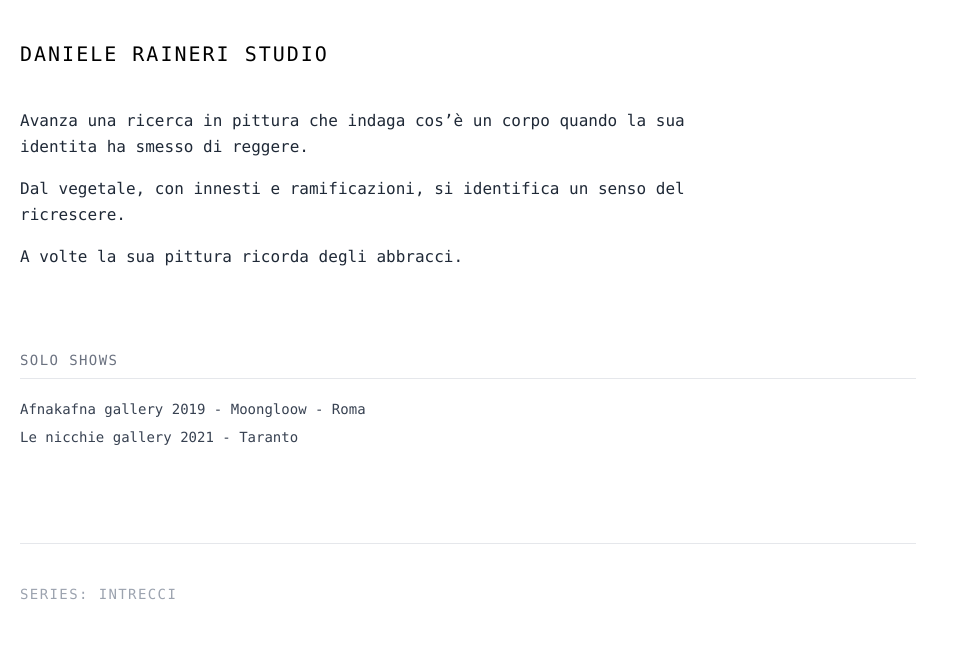
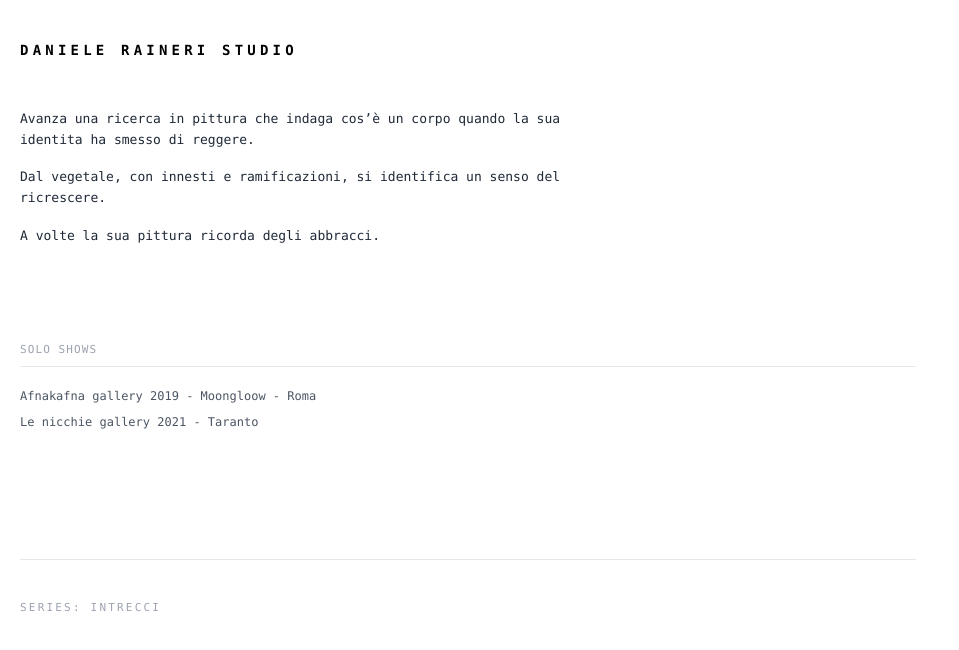
Before and after one commit to danieleraineri1990-prog/danieleraineristudio, a Next.js app: page / in a window 1280 px wide. Shown: the top 650 px of the page, without its empty margins (0-959 px from the left). Built offline with nearby package versions, Linux system fonts and the light colour scheme.

Commit message:
Update index.js

```diff
--- a/pages/index.js
+++ b/pages/index.js
@@ -9,28 +9,26 @@ export default function Home() {
       </Head>
 
       <div className="max-w-4xl">
-        {/* Titolo più piccolo e meno pesante */}
-        <h1 className="text-xl font-mono mt-5 uppercase tracking-widest">
+        <h1 className="text-sm font-mono mt-5 uppercase tracking-[0.3em] font-bold">
           {data.name}
         </h1>
 
-        {/* Testo descrittivo rimpicciolito (text-base) */}
-        <div className="mt-10 font-mono text-base leading-relaxed max-w-2xl text-gray-800">
+        <div className="mt-12 font-mono text-[13px] leading-relaxed max-w-xl text-gray-800">
           <p className="mb-4">{data.headerTaglineTwo}</p>
           <p className="mb-4">{data.headerTaglineThree}</p>
           <p className="mb-10">{data.headerTaglineFour}</p>
         </div>
 
-        <div className="mt-20">
-          <h2 className="font-mono text-sm uppercase tracking-widest border-b pb-2 text-gray-500">Solo Shows</h2>
-          <div className="mt-5 font-mono text-sm text-gray-700">
+        <div className="mt-24">
+          <h2 className="font-mono text-[11px] uppercase tracking-widest border-b pb-2 text-gray-400">Solo Shows</h2>
+          <div className="mt-5 font-mono text-[12px] text-gray-600">
             <p>Afnakafna gallery 2019 - Moongloow - Roma</p>
             <p className="mt-2">Le nicchie gallery 2021 - Taranto</p>
           </div>
         </div>
 
-        <div className="mt-24 border-t pt-10">
-           <p className="font-mono text-sm uppercase tracking-widest text-gray-400">SERIES: INTRECCI</p>
+        <div className="mt-32 border-t pt-10">
+           <p className="font-mono text-[11px] uppercase tracking-[0.2em] text-gray-400">SERIES: INTRECCI</p>
         </div>
       </div>
     </div>
```
